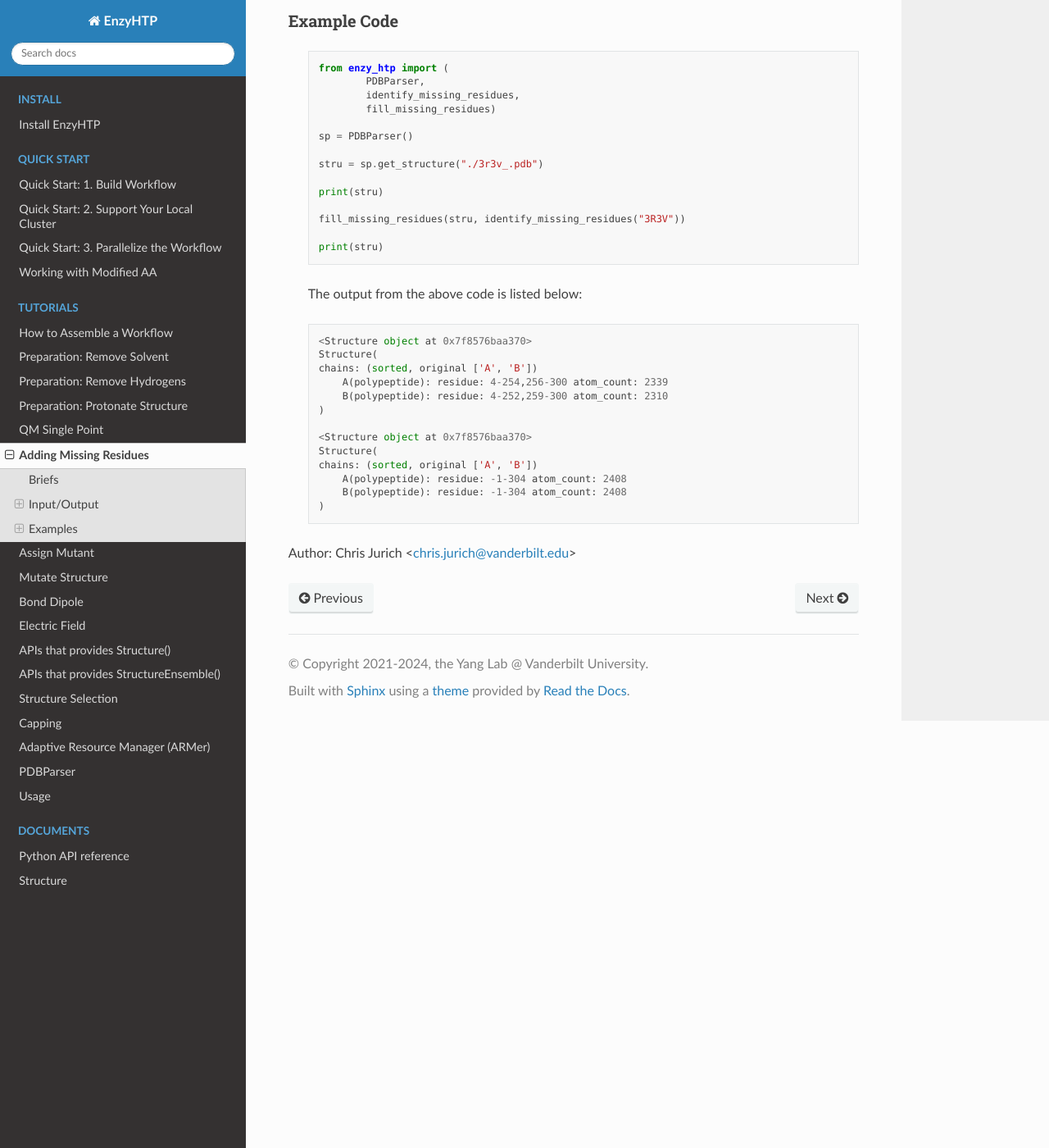
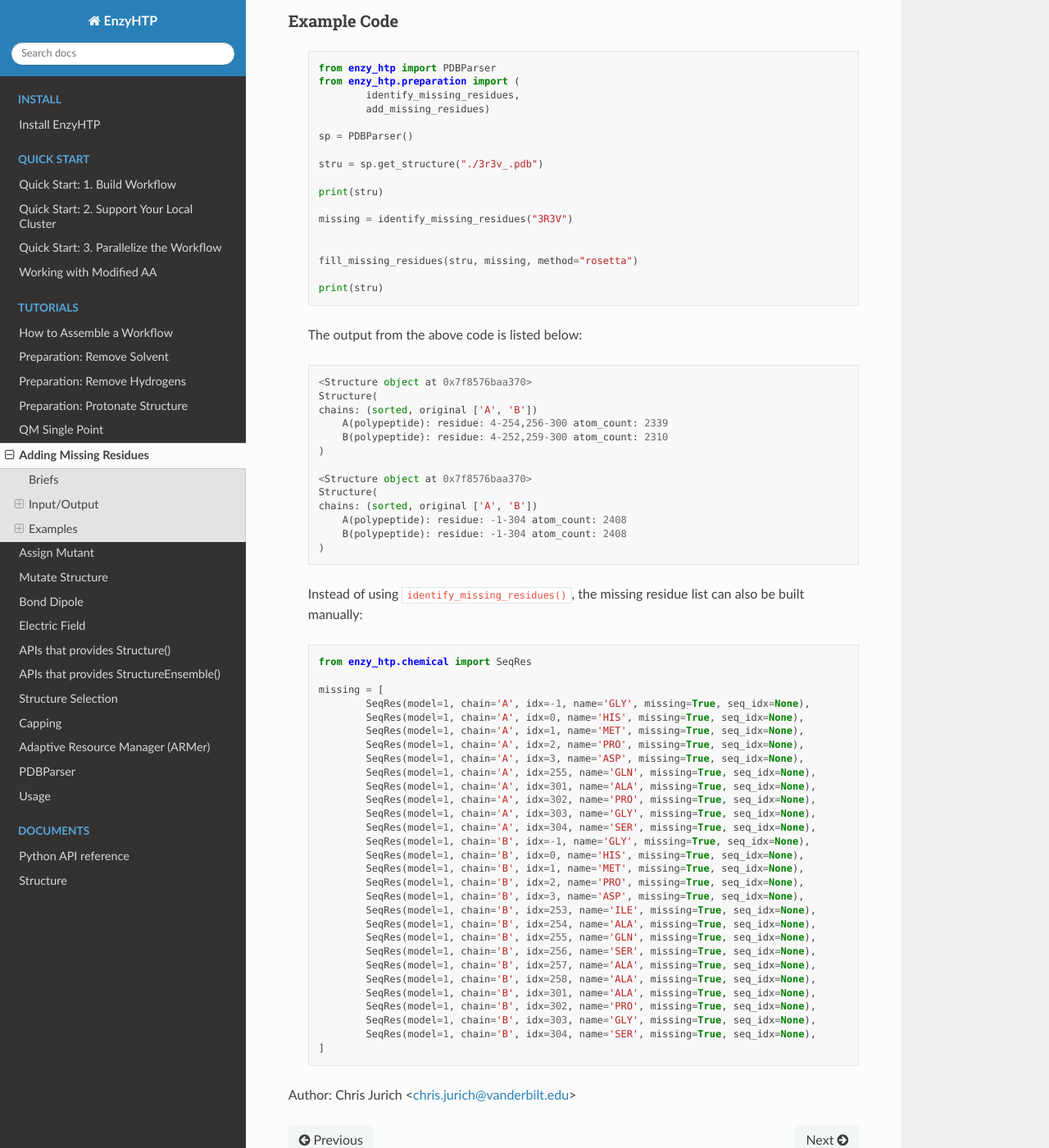
Before and after one commit to ChemBioHTP/enzyhtp_doc, a Sphinx documentation site: the page built from docs/source/sci_api_tutorial/add_missing_residues.rst, in a window 1280 px wide and 1400 px high, scrolled down 2098 px. Shown: the whole window at 82% size. Built offline with Sphinx 7.4.7 and the Read the Docs theme 3.1.0, drawn with Linux system fonts in a browser that asks for light colours; some of the changed text lies outside the part shown.

Commit message:
Update Add Missing Residues tutorial.
The interface of the current version is slightly different.

```diff
--- a/docs/source/install.rst
+++ b/docs/source/install.rst
@@ -115,9 +115,11 @@ As an example, here is the command for loading Gaussian16 in our local cluster A
 ---------------------------------
 | EnzyHTP use Rosetta as one of the post-analysis & docking engine.
 | You need to install Rosetta if you want to enable docking & analysis (e.g.: thermostability assessment) functions in EnzyHTP.
-| Rosetta is free and easy to install.
+| Rosetta is free for non-commercial use and easy to install.
 
 | Follow this page for the install:
 | https://new.rosettacommons.org/demos/latest/tutorials/install_build/install_build
 
+| EnzyHTP expects the `$ROSETTA3` environment variable to be set to the main Rosetta installation directory (the directory with source/ and database/).
+
 Author: QZ Shao <shaoqz@icloud.com>
--- a/docs/source/sci_api_tutorial/add_missing_residues.rst
+++ b/docs/source/sci_api_tutorial/add_missing_residues.rst
@@ -14,9 +14,8 @@ can be defined by the user or by pulling from the Protein DataBank (PDB) when po
 
 .. note::
 
-    **Using this functionality requires the modeller python package to be installed.**
-    For more information on installing the package, see the `Sali Lab website <https://salilab.org/modeller/>`_
-
+    **Using this functionality requires Rosetta to be installed.**
+    See :doc:`/install` for details
 
 .. note::
 
@@ -26,6 +25,7 @@ can be defined by the user or by pulling from the Protein DataBank (PDB) when po
 .. warning::
 
     Some loop refinement methods are known to slightly move sidechain positions. It may be necessary to minimize a ``Structure`` after filling in missing loops.
+    Rosetta will attempt to optimize the inserted residues, but this optimization may not be optimal for your use case.
 
 **You will find a detailed tutorial of how to use this Science API.**
 
@@ -66,7 +66,7 @@ The ``stru``, ``missing_residues``, ``method`` arguments and required inputs
 
         .. admonition:: Current method options
 
-            | At present, only ``modeller`` is supported.
+            | At present, only ``rosetta`` is supported.
 
     - ``work_dir``:
         Working directory containing all the files in the calculation process. Optional argument.
@@ -94,10 +94,10 @@ Example Code
 
     .. code:: python
 
-        from enzy_htp import (
-                PDBParser,
+        from enzy_htp import PDBParser
+        from enzy_htp.preparation import (
                 identify_missing_residues,
-                fill_missing_residues)
+                add_missing_residues)
 
         sp = PDBParser()
 
@@ -105,10 +105,12 @@ Example Code
 
         print(stru)
 
-        fill_missing_residues(stru, identify_missing_residues("3R3V"))
+        missing = identify_missing_residues("3R3V")
+
+
+        fill_missing_residues(stru, missing, method="rosetta")
 
         print(stru)
-
 
     The output from the above code is listed below:
 
@@ -130,4 +132,39 @@ Example Code
         )
 
 
+    Instead of using ``identify_missing_residues()``, the missing residue list can also be built manually:
+
+    .. code:: python
+
+        from enzy_htp.chemical import SeqRes
+
+        missing = [
+                SeqRes(model=1, chain='A', idx=-1, name='GLY', missing=True, seq_idx=None),
+                SeqRes(model=1, chain='A', idx=0, name='HIS', missing=True, seq_idx=None),
+                SeqRes(model=1, chain='A', idx=1, name='MET', missing=True, seq_idx=None),
+                SeqRes(model=1, chain='A', idx=2, name='PRO', missing=True, seq_idx=None),
+                SeqRes(model=1, chain='A', idx=3, name='ASP', missing=True, seq_idx=None),
+                SeqRes(model=1, chain='A', idx=255, name='GLN', missing=True, seq_idx=None),
+                SeqRes(model=1, chain='A', idx=301, name='ALA', missing=True, seq_idx=None),
+                SeqRes(model=1, chain='A', idx=302, name='PRO', missing=True, seq_idx=None),
+                SeqRes(model=1, chain='A', idx=303, name='GLY', missing=True, seq_idx=None),
+                SeqRes(model=1, chain='A', idx=304, name='SER', missing=True, seq_idx=None),
+                SeqRes(model=1, chain='B', idx=-1, name='GLY', missing=True, seq_idx=None),
+                SeqRes(model=1, chain='B', idx=0, name='HIS', missing=True, seq_idx=None),
+                SeqRes(model=1, chain='B', idx=1, name='MET', missing=True, seq_idx=None),
+                SeqRes(model=1, chain='B', idx=2, name='PRO', missing=True, seq_idx=None),
+                SeqRes(model=1, chain='B', idx=3, name='ASP', missing=True, seq_idx=None),
+                SeqRes(model=1, chain='B', idx=253, name='ILE', missing=True, seq_idx=None),
+                SeqRes(model=1, chain='B', idx=254, name='ALA', missing=True, seq_idx=None),
+                SeqRes(model=1, chain='B', idx=255, name='GLN', missing=True, seq_idx=None),
+                SeqRes(model=1, chain='B', idx=256, name='SER', missing=True, seq_idx=None),
+                SeqRes(model=1, chain='B', idx=257, name='ALA', missing=True, seq_idx=None),
+                SeqRes(model=1, chain='B', idx=258, name='ALA', missing=True, seq_idx=None),
+                SeqRes(model=1, chain='B', idx=301, name='ALA', missing=True, seq_idx=None),
+                SeqRes(model=1, chain='B', idx=302, name='PRO', missing=True, seq_idx=None),
+                SeqRes(model=1, chain='B', idx=303, name='GLY', missing=True, seq_idx=None),
+                SeqRes(model=1, chain='B', idx=304, name='SER', missing=True, seq_idx=None),
+        ]
+
+
 Author: Chris Jurich <chris.jurich@vanderbilt.edu>
```
